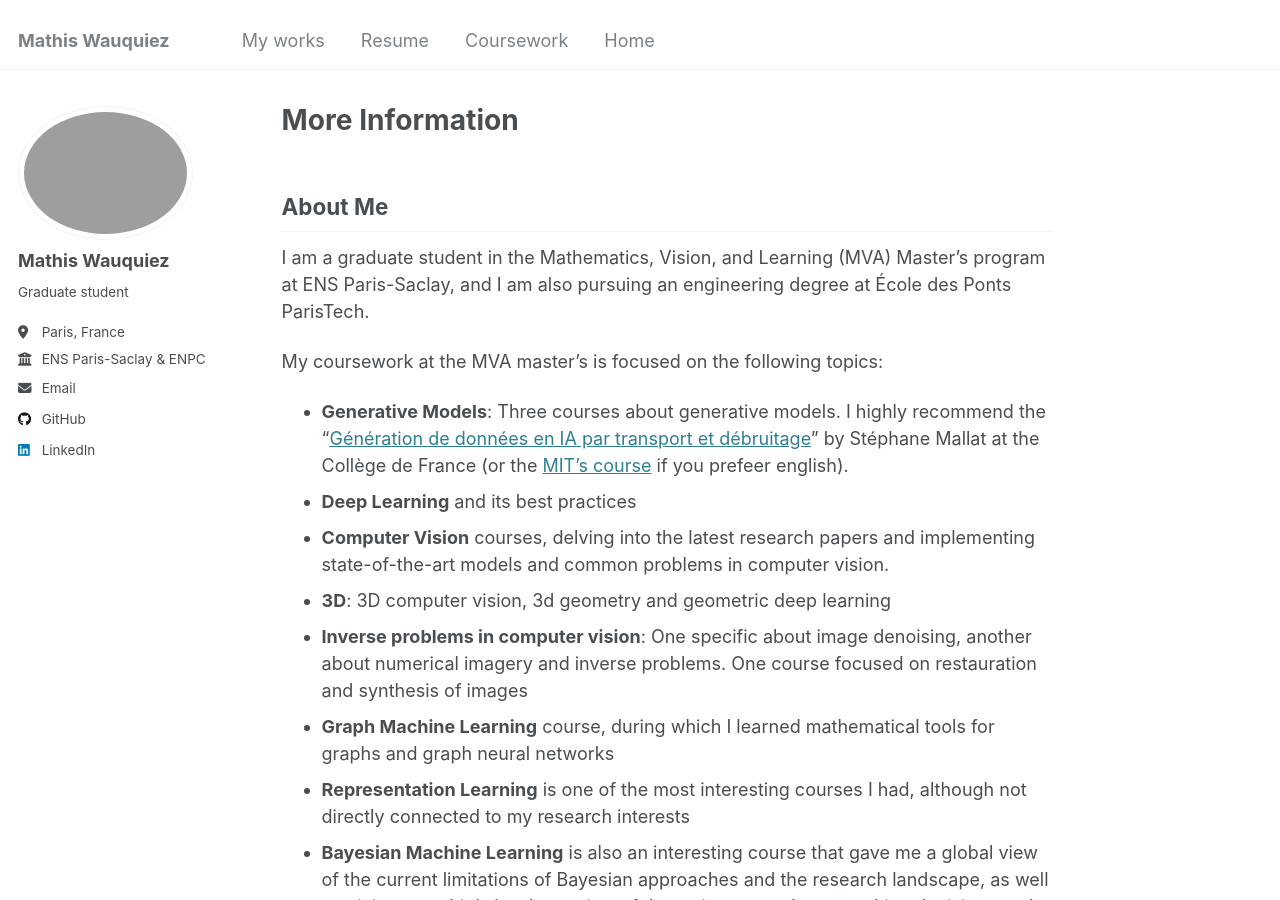
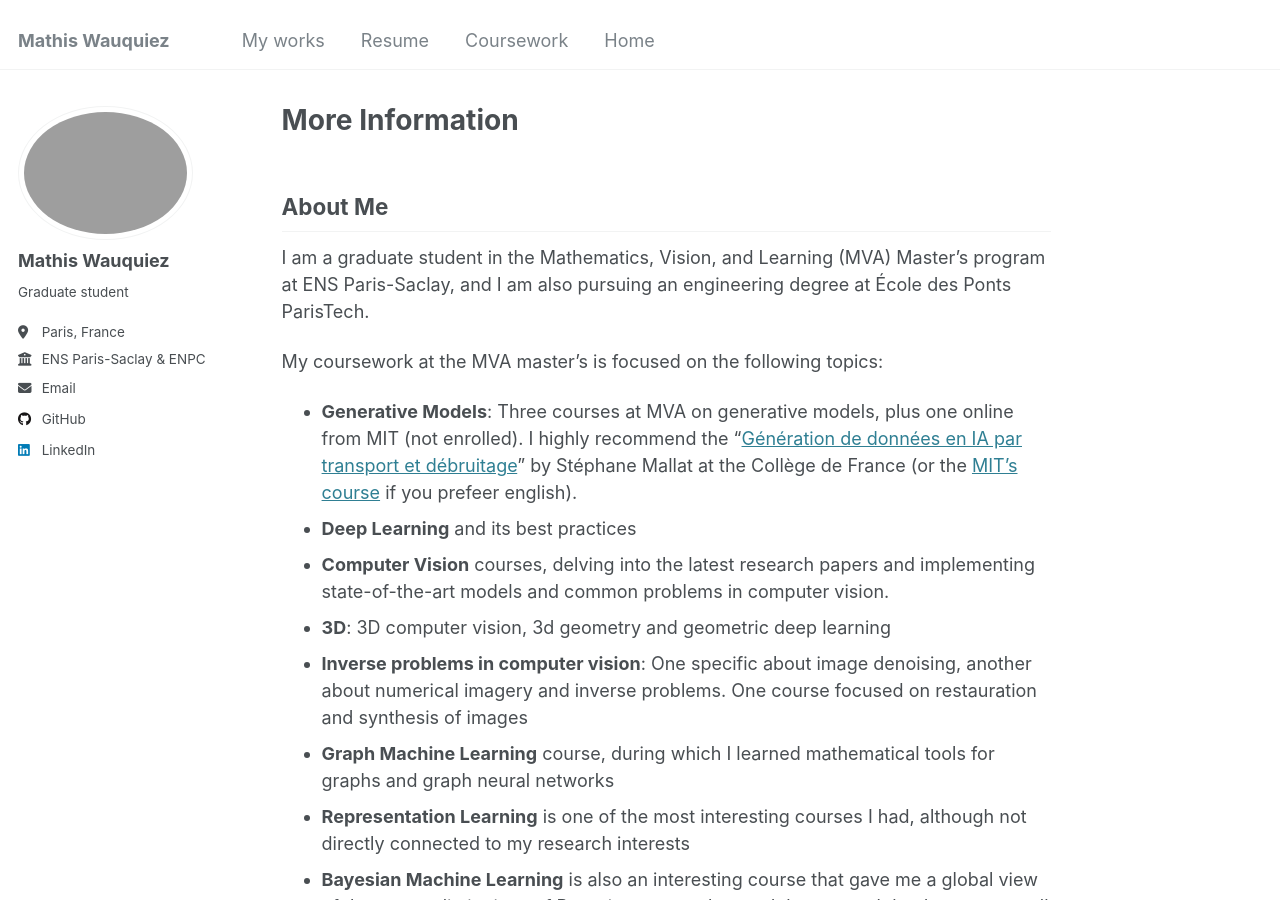
Before and after one commit to pikoglu/pikoglu.github.io, a Jekyll site: the page built from _pages/about.md, in a window 1280 px wide and 900 px high. Built offline with Jekyll 4.4.1, drawn with Linux system fonts in a browser that asks for light colours.

Commit message:
Update about.md

```diff
--- a/_pages/about.md
+++ b/_pages/about.md
@@ -14,7 +14,7 @@ redirect_from:
 I am a graduate student in the Mathematics, Vision, and Learning (MVA) Master's program at ENS Paris-Saclay, and I am also pursuing an engineering degree at École des Ponts ParisTech.
 
 My coursework at the MVA master's is focused on the following topics:
-* __Generative Models__: Three courses about generative models. I highly recommend the "[Génération de données en IA par transport et débruitage](https://www.youtube.com/watch?v=5zFhdpWjCxI&t=677s)" by Stéphane Mallat at the Collège de France (or the [MIT's course](https://diffusion.csail.mit.edu) if you prefeer english).
+* __Generative Models__: Three courses at MVA on generative models, plus one online from MIT (not enrolled). I highly recommend the "[Génération de données en IA par transport et débruitage](https://www.youtube.com/watch?v=5zFhdpWjCxI&t=677s)" by Stéphane Mallat at the Collège de France (or the [MIT's course](https://diffusion.csail.mit.edu) if you prefeer english).
 * __Deep Learning__ and its best practices
 * __Computer Vision__ courses, delving into the latest research papers and implementing state-of-the-art models and common problems in computer vision.
 * __3D__: 3D computer vision, 3d geometry and geometric deep learning
```
